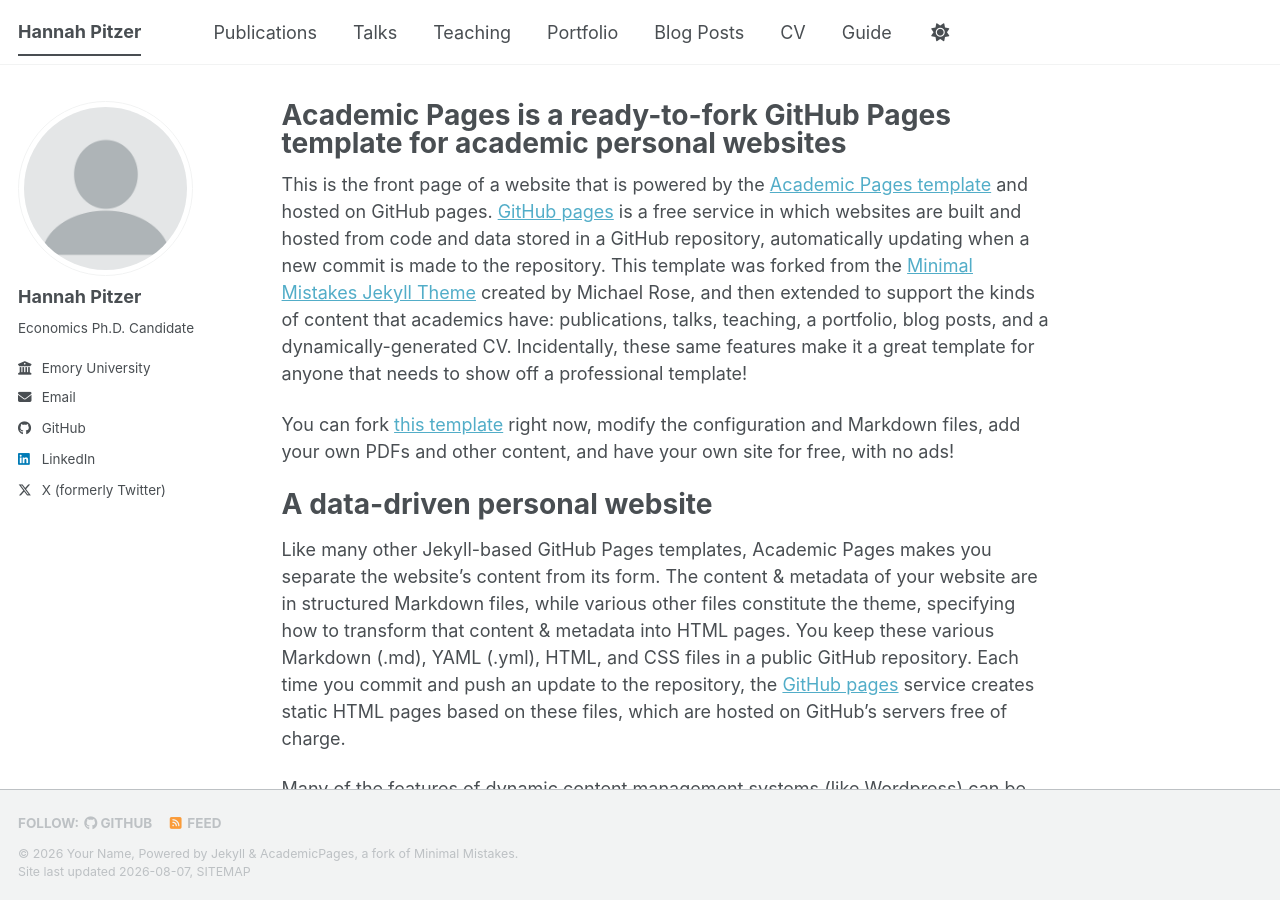
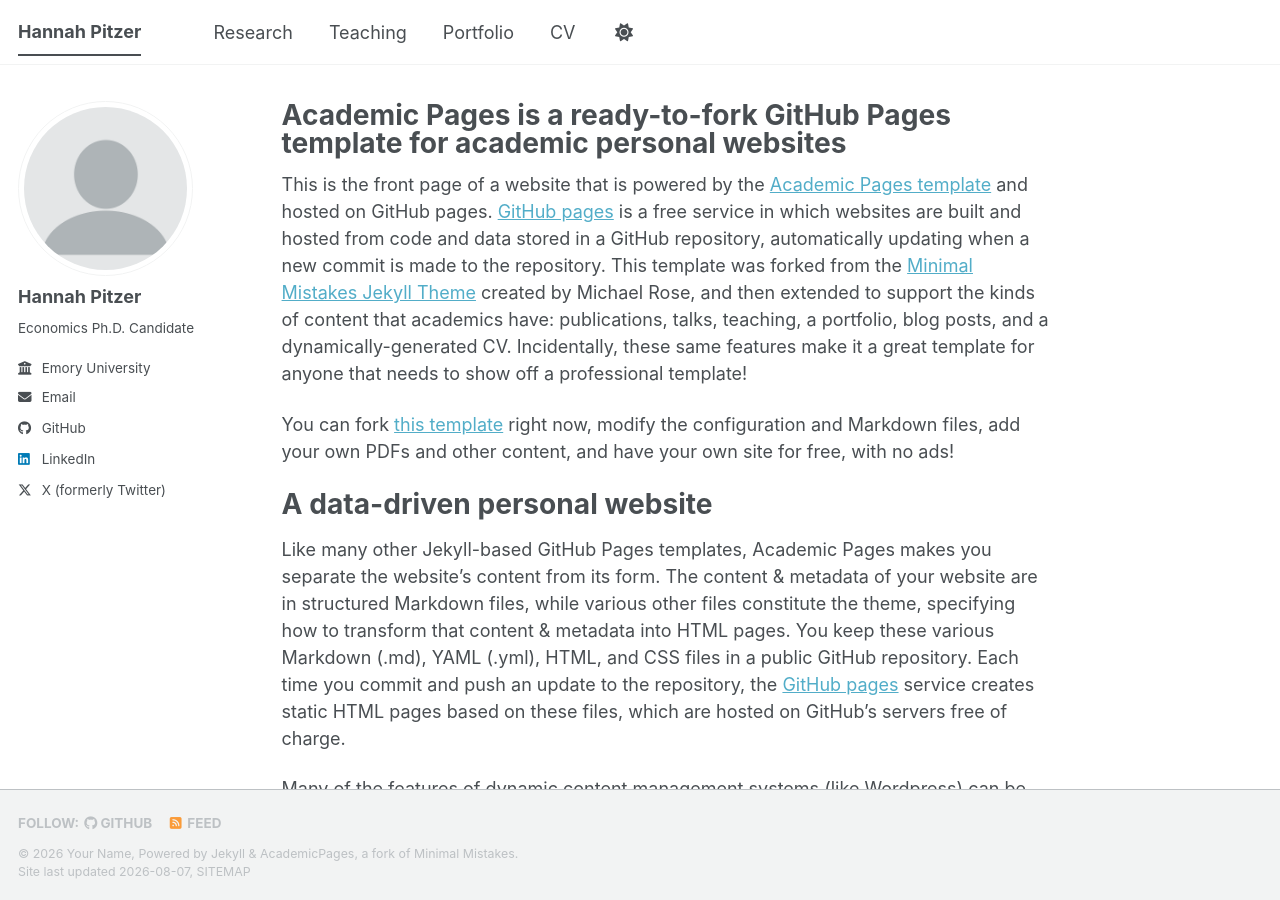
Before and after one commit to hdpitzer/hdpitzer.github.io, a Jekyll site: the page built from _pages/about.md, in a window 1280 px wide and 900 px high. Built offline with Jekyll 4.4.1, drawn with Linux system fonts in a browser that asks for light colours; a style sheet for code colours, icons or effects is not loaded.

Commit message:
Update navigation.yml

```diff
--- a/_data/navigation.yml
+++ b/_data/navigation.yml
@@ -8,11 +8,8 @@
 #      Markdown formatted page while the second is generated using JSON.
 
 main:
-  - title: "Publications"
-    url: /publications/
-
-  - title: "Talks"
-    url: /talks/
+  - title: "Research"
+    url: /research/
 
   - title: "Teaching"
     url: /teaching/
@@ -20,14 +17,5 @@ main:
   - title: "Portfolio"
     url: /portfolio/
 
-  - title: "Blog Posts"
-    url: /year-archive/
-
   - title: "CV"
     url: /cv/
-
-  # - title: "CV"
-  #   url: /cv-json/
-
-  - title: "Guide"
-    url: /markdown/
```
